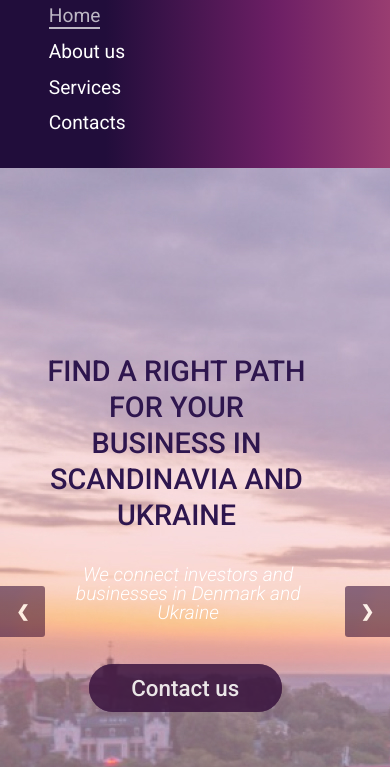
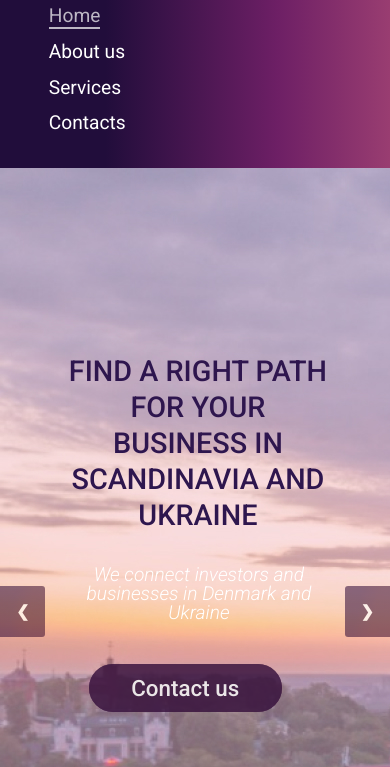
Before and after one commit to katerynabilinska/RvZ-Invest-Project, a plain HTML site: page index.html in a window 390 px wide. Shown: the part 100-867 px from the top of the page. Drawn offline with nearby package versions, Linux system fonts and the light colour scheme.

Commit message:
Adding small responsive changes to index.html

```diff
--- a/css/style.css
+++ b/css/style.css
@@ -398,6 +398,19 @@ footer p{
 
 /*end of footer*/
 @media screen and (max-width: 1200px) {
+    h1{
+        width: 90%;
+        font-size: 3em;
+    }
+
+    main p{
+        font-size: 1.6em;
+    }
+
+    main a, .scandinavia a{
+        font-size: 1.4em;
+    }
+
     .why h4{
         font-size: 1em;
     }
@@ -468,9 +481,7 @@ footer p{
         text-align: center;
     }
 
-    .padding-7vw{
-        padding-left: 2%;
-    }
+
 
     h1{
         width: 90%;
```
